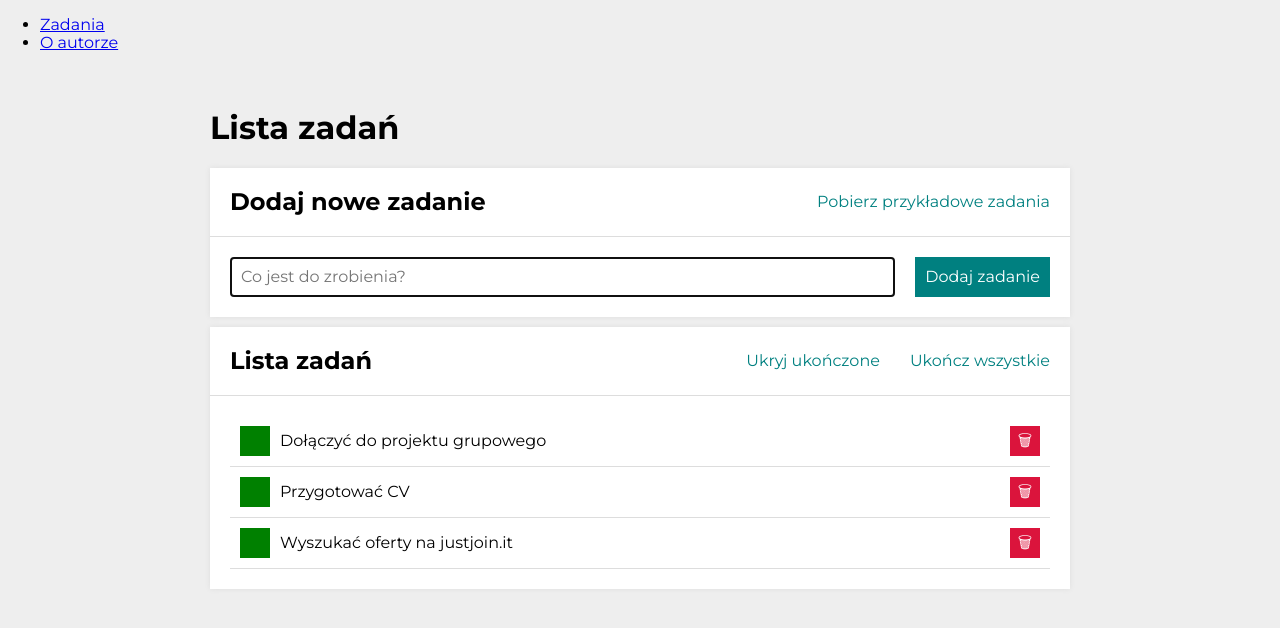
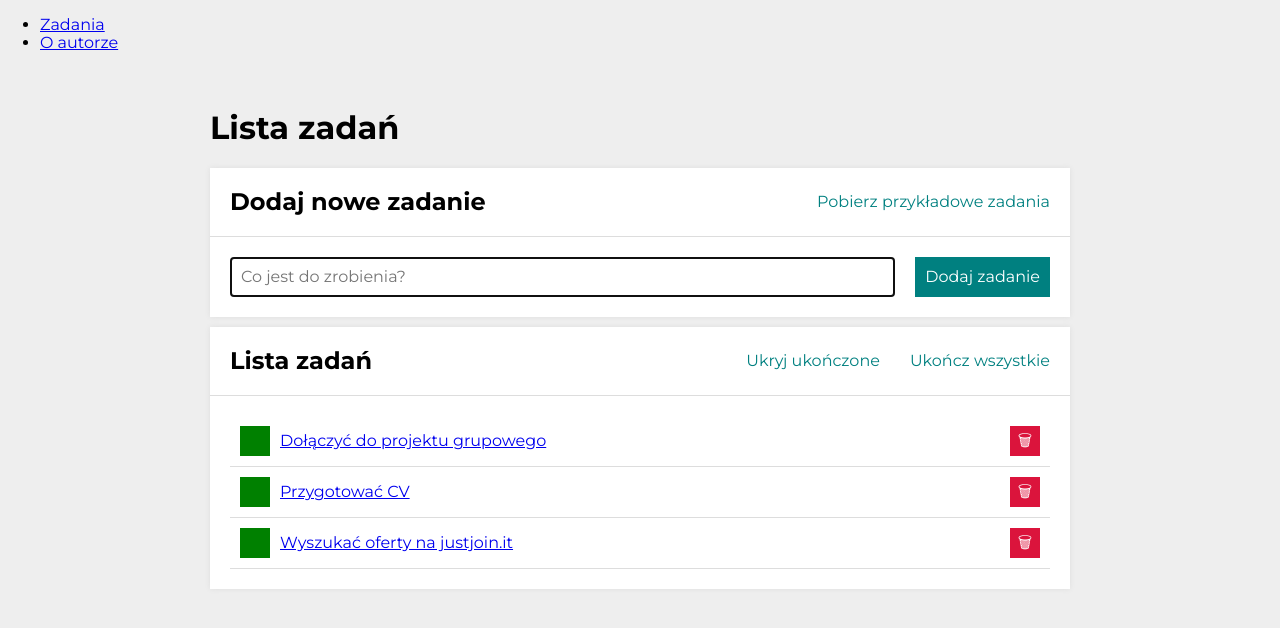
Before and after one commit to krzysztof-gronski/todolist-react, a React (Create React App) app: page /todolist/zadania in a window 1280 px wide. Both pictures are taken after a click on the button "Pobierz przykładowe zadania". Shown: the top 628 px of the page. Built offline with nearby package versions, Linux system fonts and the light colour scheme.

Commit message:
task page

```diff
--- a/src/App.js
+++ b/src/App.js
@@ -1,8 +1,8 @@
 import React from "react";
 import { BrowserRouter, Link, Switch, Route, Redirect } from "react-router-dom";
-import TasksPage from "./features/tasks/Tasks";
+import TasksPage from "./features/tasks/TasksPage";
 import About from "./features/about/About";
-
+import TaskPage from "./features/tasks/TaskPage";
 
 const App = () => (
   <BrowserRouter basename="/todolist">
@@ -18,6 +18,9 @@ const App = () => (
     </nav>
 
     <Switch>
+      <Route path="/zadania/:id">
+        <TaskPage />
+      </Route>
       <Route path="/zadania">
         <TasksPage />
       </Route>
@@ -25,7 +28,7 @@ const App = () => (
         <About />
       </Route>
       <Route path="/">
-        <Redirect to="/zadania"/>
+        <Redirect to="/zadania" />
       </Route>
     </Switch>
   </BrowserRouter>
--- a/src/features/about/About.js
+++ b/src/features/about/About.js
@@ -1,7 +1,7 @@
 import React from "react";
 import Section from "../../common/Section";
 import Container from "../../common/Container";
-import Header from "../tasks/Header";
+import Header from "../tasks/TasksPage/Header";
 
 function About() {
   return (
--- /dev/null
+++ b/src/features/tasks/TaskPage/index.js
@@ -0,0 +1,19 @@
+import React from "react";
+import Section from "../../../common/Section";
+import Container from "../../../common/Container";
+import Header from "../TasksPage/Header";
+import { useParams } from "react-router-dom";
+import { useSelector } from "react-redux";
+import { selectTaskById } from "../tasksSlice";
+
+function TaskPage() {
+  const { id } = useParams();
+  const task = useSelector((state) => selectTaskById(state, id));
+  alert(task);
+  return (
+    <Container title="Szczegóły zadania">
+      <Section header={<Header headerTitle={task.content} />} />
+    </Container>
+  );
+}
+export default TaskPage;
--- a/src/features/tasks/Form/index.js
+++ b/src/features/tasks/TasksPage/Form/index.js
@@ -3,7 +3,7 @@ import { QuestionForm, Input, Button } from "./styled";
 
 import { useDispatch } from "react-redux";
 import { nanoid } from "@reduxjs/toolkit";
-import { addTask } from "../tasksSlice";
+import { addTask } from "../../tasksSlice";
 
 const Form = ({ inputRef }) => {
     const [newTaskContent, setNewTaskContent] = useState("");
--- a/src/features/tasks/Header/index.js
+++ b/src/features/tasks/TasksPage/Header/index.js
@@ -7,9 +7,9 @@ import {
   toggleHideDone,
   setAllDone,
   getSampleTasks,
-} from "../tasksSlice";
+} from "../../tasksSlice";
 import { SectionHeader, ListHeader, ButtonsHeader } from "./styled";
-import { HeaderButton } from "../styled";
+import { HeaderButton } from "../../styled";
 
 const Header = ({ headerTitle, body, sampleTasksFlag }) => {
   let headerButtons;
--- a/src/features/tasks/TasksList/index.js
+++ b/src/features/tasks/TasksPage/TasksList/index.js
@@ -1,5 +1,6 @@
 import { useDispatch, useSelector } from "react-redux";
-import { selectTasks, selectHideDone, toggleTaskDone, removeTask } from "../tasksSlice";
+import { Link } from "react-router-dom";
+import { selectTasks, selectHideDone, toggleTaskDone, removeTask } from "../../tasksSlice";
 import { TasksListContent, ListItem, Button, RemoveButton, ListItemContent } from "./styled";
 
 const TasksList = () => {
@@ -13,7 +14,8 @@ const TasksList = () => {
                         tasks.map(task => (
                                 <ListItem done={task.done} hidden={task.done && hideDone} key={task.id}>
                                         <Button onClick={() => dispatch(toggleTaskDone(task.id))}>{task.done ? "✓" : ""}</Button>
-                                        <ListItemContent done={task.done}>{task.content}</ListItemContent>
+                                        <ListItemContent done={task.done}>
+                                                <Link to={`/zadania/${task.id}`}>{task.content}</Link></ListItemContent>
                                         <RemoveButton onClick={() => (dispatch(removeTask(task.id)))}>🗑</RemoveButton>
                                 </ListItem>
                         ))
--- a/src/features/tasks/Tasks.js
+++ b/src/features/tasks/TasksPage/index.js
@@ -1,11 +1,11 @@
 import React, { useEffect, useRef } from "react";
 import { useSelector } from "react-redux";
-import Section from "../../common/Section";
+import Section from "../../../common/Section";
 import Form from "./Form";
 import TasksList from "./TasksList";
 import Header from "./Header";
-import Container from "../../common/Container";
-import { selectTasks } from "./tasksSlice";
+import Container from "../../../common/Container";
+import { selectTasks } from "../tasksSlice";
 
 function TasksPage() {
   const inputRef = useRef(null);
--- a/src/features/tasks/tasksSlice.js
+++ b/src/features/tasks/tasksSlice.js
@@ -47,4 +47,7 @@ export const selectHideDone = (state) => selectTasksState(state).hideDone;
 export const selectAreTasksEmpty = (state) => selectTasks(state).length === 0;
 export const selectAreEveryTasksDone = (state) =>
   selectTasks(state).every(({ done }) => done);
+export const selectTaskById = (state, taskId) =>
+  selectTasks(state).find(({ id }) => id === taskId);
+
 export default tasksSlice.reducer;
```
Also changed, not shown: src/features/tasks/TasksPage/Form/styled.js (renamed from src/features/tasks/Form/styled.js), src/features/tasks/TasksPage/Header/styled.js (renamed from src/features/tasks/Header/styled.js), src/features/tasks/TasksPage/TasksList/styled.js (renamed from src/features/tasks/TasksList/styled.js).
